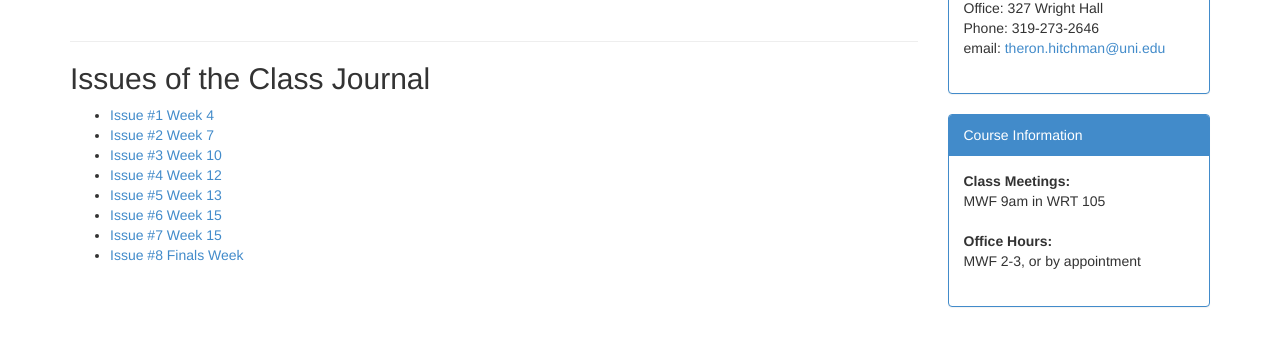
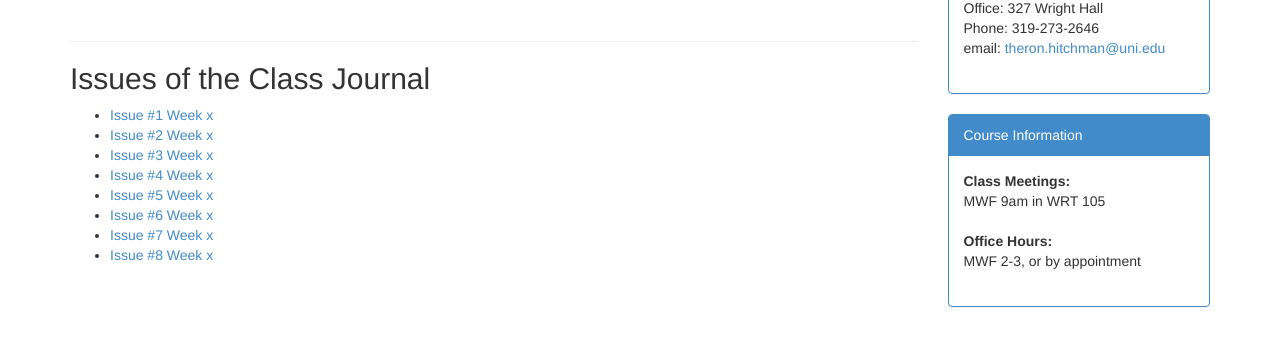
Before and after one commit to theronhitchman/euclidean-geometry, a Jekyll site: the page built from journal/index.md, in a window 1280 px wide. Shown: the part 359-709 px from the top of the page. Built offline with Jekyll 4.4.1, drawn with Linux system fonts in a browser that asks for light colours; nearby versions of some CDN libraries.

Commit message:
reset journal page

```diff
--- a/journal/index.md
+++ b/journal/index.md
@@ -21,11 +21,13 @@ the [page about writing][writing].
 
 ## Issues of the Class Journal
 
-- [Issue #1 Week 4]({{site.baseurl}}/journal/2014F/issue01/TEG01.pdf)
-- [Issue #2 Week 7]({{site.baseurl}}/journal/2014F/issue02/TEG02.pdf)
-- [Issue #3 Week 10]({{site.baseurl}}/journal/2014F/issue03/TEG03.pdf)
-- [Issue #4 Week 12]({{site.baseurl}}/journal/2014F/issue04/TEG04.pdf)
-- [Issue #5 Week 13]({{site.baseurl}}/journal/2014F/issue05/TEG05.pdf)
-- [Issue #6 Week 15]({{site.baseurl}}/journal/2014F/issue06/TEG06.pdf)
-- [Issue #7 Week 15]({{site.baseurl}}/journal/2014F/issue07/TEG07.pdf)
-- [Issue #8 Finals Week]({{site.baseurl}}/journal/2014F/issue08/TEG08.pdf)
+- [Issue #1 Week x]()
+- [Issue #2 Week x]()
+- [Issue #3 Week x]()
+- [Issue #4 Week x]()
+- [Issue #5 Week x]()
+- [Issue #6 Week x]()
+- [Issue #7 Week x]()
+- [Issue #8 Week x]()
+
+<!-- {{site.baseurl}}/journal/2015S/issue01/TEG01.pdf-->
```
